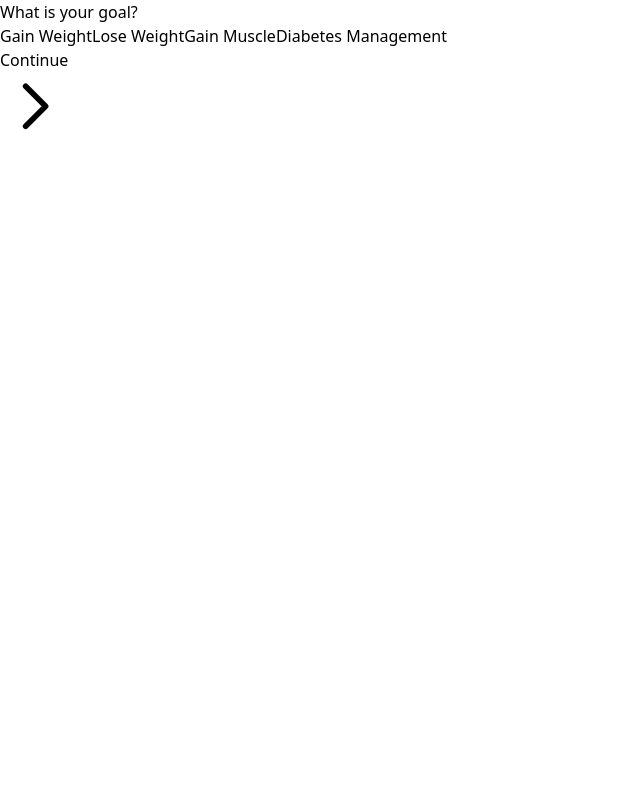
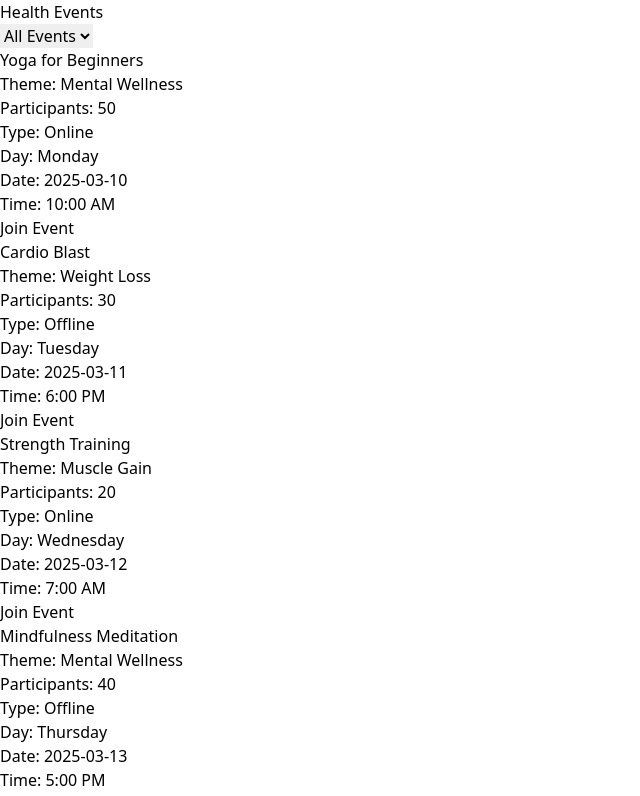
Before and after one commit to Sameer01-01/Fitflow, a React (Vite) app in the folder aifeatures/: page / in a window 1280 px wide. Shown: the top 796 px of the page, without its empty margins (0-640 px from the left). Built offline with nearby package versions, Linux system fonts and the light colour scheme.

Commit message:
events page

```diff
--- a/aifeatures/src/App.jsx
+++ b/aifeatures/src/App.jsx
@@ -1,11 +1,12 @@
 import React from 'react'
 import PoseComponent from './component/PoseComponent'
 import DietPlanForm from './component/Dietplans'
+import Events from './component/Events'
 
 const App = () => {
   return (
     <>
-    <DietPlanForm/>
+    <Events/>
 
 
     </>
--- /dev/null
+++ b/aifeatures/src/component/Events.jsx
@@ -0,0 +1,47 @@
+import { useState } from "react";
+import { events } from "../data/data";
+
+export const EventsPage = () => {
+  const [filter, setFilter] = useState("All");
+  const [registered, setRegistered] = useState([]);
+  const [showRegistered, setShowRegistered] = useState(false);
+
+  const handleJoin = (event) => {
+    setRegistered([...registered, event]);
+  };
+
+  const handleUnregister = (event) => {
+    setRegistered(registered.filter((e) => e.id !== event.id));
+  };
+
+  const filteredEvents = filter === "All" ? events : events.filter((event) => event.type === filter);
+
+  const EventCard = ({ event }) => (
+    <div className="bg-white rounded-2xl shadow-lg p-4 m-2 text-center">
+      <h2 className="font-bold text-xl mb-2">{event.name}</h2>
+      <p className="text-gray-600">Theme: {event.theme}</p>
+      <p className="text-gray-500">Participants: {event.participants}</p>
+      <p className="text-gray-500">Type: {event.type}</p>
+      <p className="text-gray-500">Day: {event.day}</p>
+      <p className="text-gray-500">Date: {event.date}</p>
+      <p className="text-gray-500">Time: {event.time}</p>
+      <button onClick={() => handleJoin(event)} className="mt-4 bg-blue-500 text-white py-2 px-4 rounded hover:bg-blue-600">Join Event</button>
+    </div>
+  );
+
+  return (
+    <div className="p-4">
+      <h1 className="text-2xl font-bold text-center mb-4">Health Events</h1>
+      <select value={filter} onChange={(e) => setFilter(e.target.value)} className="mb-4 p-2 border rounded">
+        <option value="All">All Events</option>
+        <option value="Online">Online</option>
+        <option value="Offline">Offline</option>
+      </select>
+      <div className="grid grid-cols-1 md:grid-cols-2 lg:grid-cols-3 gap-4 mt-4">
+        {filteredEvents.map((event) => (<EventCard key={event.id} event={event} />))}
+      </div>
+    </div>
+  );
+};
+
+export default EventsPage
--- /dev/null
+++ b/aifeatures/src/data/data.js
@@ -0,0 +1,22 @@
+export const events = [
+    { id: 1, name: "Yoga for Beginners", theme: "Mental Wellness", participants: 50, type: "Online", day: "Monday", date: "2025-03-10", time: "10:00 AM" },
+    { id: 2, name: "Cardio Blast", theme: "Weight Loss", participants: 30, type: "Offline", day: "Tuesday", date: "2025-03-11", time: "6:00 PM" },
+    { id: 3, name: "Strength Training", theme: "Muscle Gain", participants: 20, type: "Online", day: "Wednesday", date: "2025-03-12", time: "7:00 AM" },
+    { id: 4, name: "Mindfulness Meditation", theme: "Mental Wellness", participants: 40, type: "Offline", day: "Thursday", date: "2025-03-13", time: "5:00 PM" },
+    { id: 5, name: "Zumba Dance", theme: "Fun Fitness", participants: 60, type: "Online", day: "Friday", date: "2025-03-14", time: "8:00 PM" },
+    { id: 6, name: "Pilates Basics", theme: "Core Strength", participants: 25, type: "Offline", day: "Saturday", date: "2025-03-15", time: "9:00 AM" },
+    { id: 7, name: "Aerobics Blast", theme: "Cardio Fitness", participants: 35, type: "Online", day: "Sunday", date: "2025-03-16", time: "11:00 AM" },
+    { id: 8, name: "HIIT Session", theme: "Fat Burn", participants: 45, type: "Offline", day: "Monday", date: "2025-03-17", time: "6:00 PM" },
+    { id: 9, name: "Stretch & Flex", theme: "Flexibility", participants: 20, type: "Online", day: "Tuesday", date: "2025-03-18", time: "7:00 AM" },
+    { id: 10, name: "Spin Cycling", theme: "Cardio Fitness", participants: 30, type: "Offline", day: "Wednesday", date: "2025-03-19", time: "6:00 PM" },
+    { id: 11, name: "Boxing Basics", theme: "Strength & Cardio", participants: 25, type: "Online", day: "Thursday", date: "2025-03-20", time: "5:00 PM" },
+    { id: 12, name: "Core Blast", theme: "Core Strength", participants: 40, type: "Offline", day: "Friday", date: "2025-03-21", time: "8:00 AM" },
+    { id: 13, name: "Outdoor Trekking", theme: "Adventure Fitness", participants: 15, type: "Offline", day: "Saturday", date: "2025-03-22", time: "6:00 AM" },
+    { id: 14, name: "Healthy Cooking Webinar", theme: "Nutrition & Diet", participants: 100, type: "Online", day: "Sunday", date: "2025-03-23", time: "4:00 PM" },
+    { id: 15, name: "Weight Lifting Basics", theme: "Muscle Gain", participants: 30, type: "Offline", day: "Monday", date: "2025-03-24", time: "7:00 PM" },
+    { id: 16, name: "Tai Chi for Beginners", theme: "Mental Wellness", participants: 25, type: "Online", day: "Tuesday", date: "2025-03-25", time: "9:00 AM" },
+    { id: 17, name: "Kickboxing Class", theme: "Cardio & Strength", participants: 20, type: "Offline", day: "Wednesday", date: "2025-03-26", time: "6:00 PM" },
+    { id: 18, name: "Morning Walk Group", theme: "Light Fitness", participants: 50, type: "Offline", day: "Thursday", date: "2025-03-27", time: "6:30 AM" },
+    { id: 19, name: "Advanced Yoga", theme: "Mental & Physical Wellness", participants: 20, type: "Online", day: "Friday", date: "2025-03-28", time: "10:00 AM" },
+    { id: 20, name: "Calisthenics Basics", theme: "Bodyweight Fitness", participants: 30, type: "Offline", day: "Saturday", date: "2025-03-29", time: "4:00 PM" },
+  ];
```
